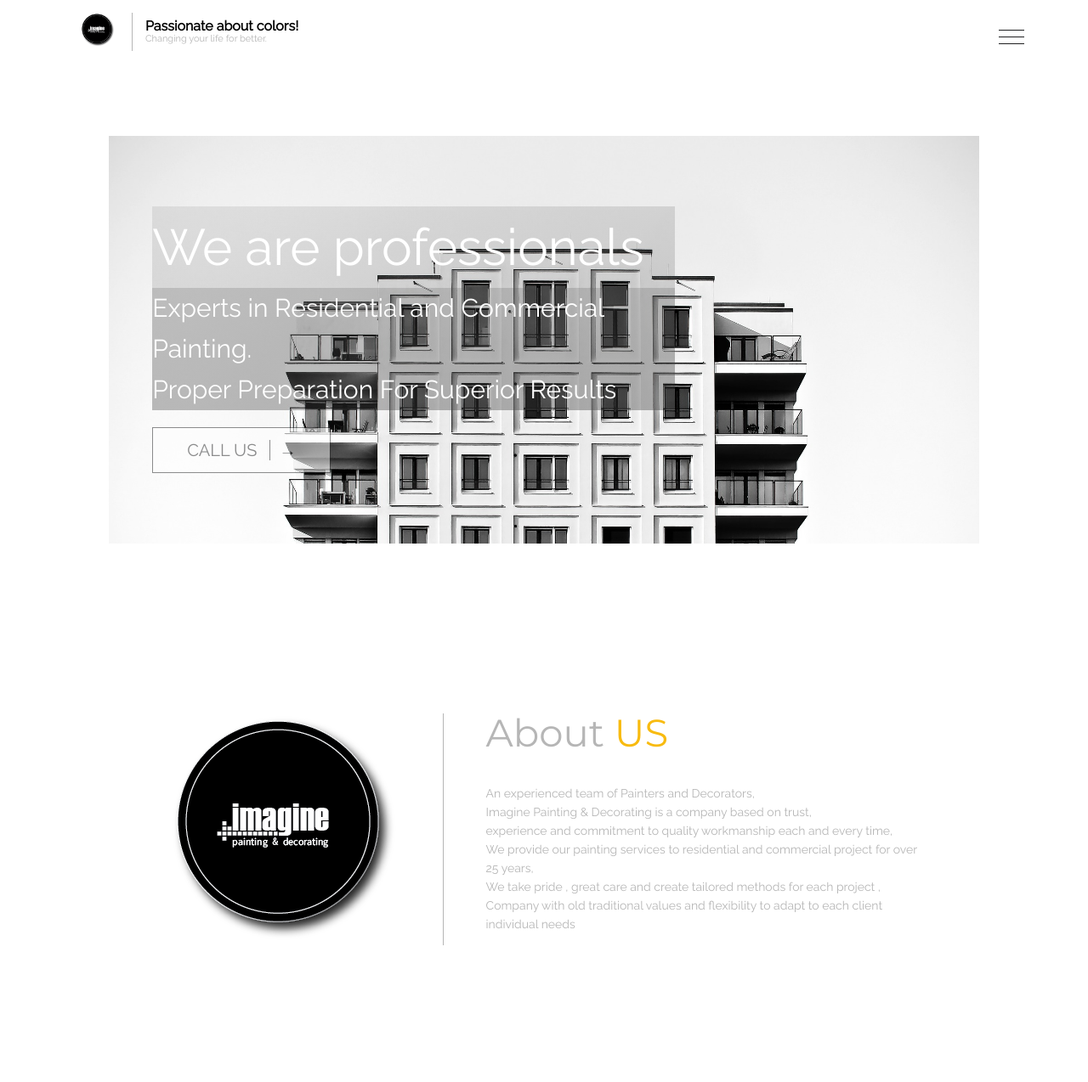
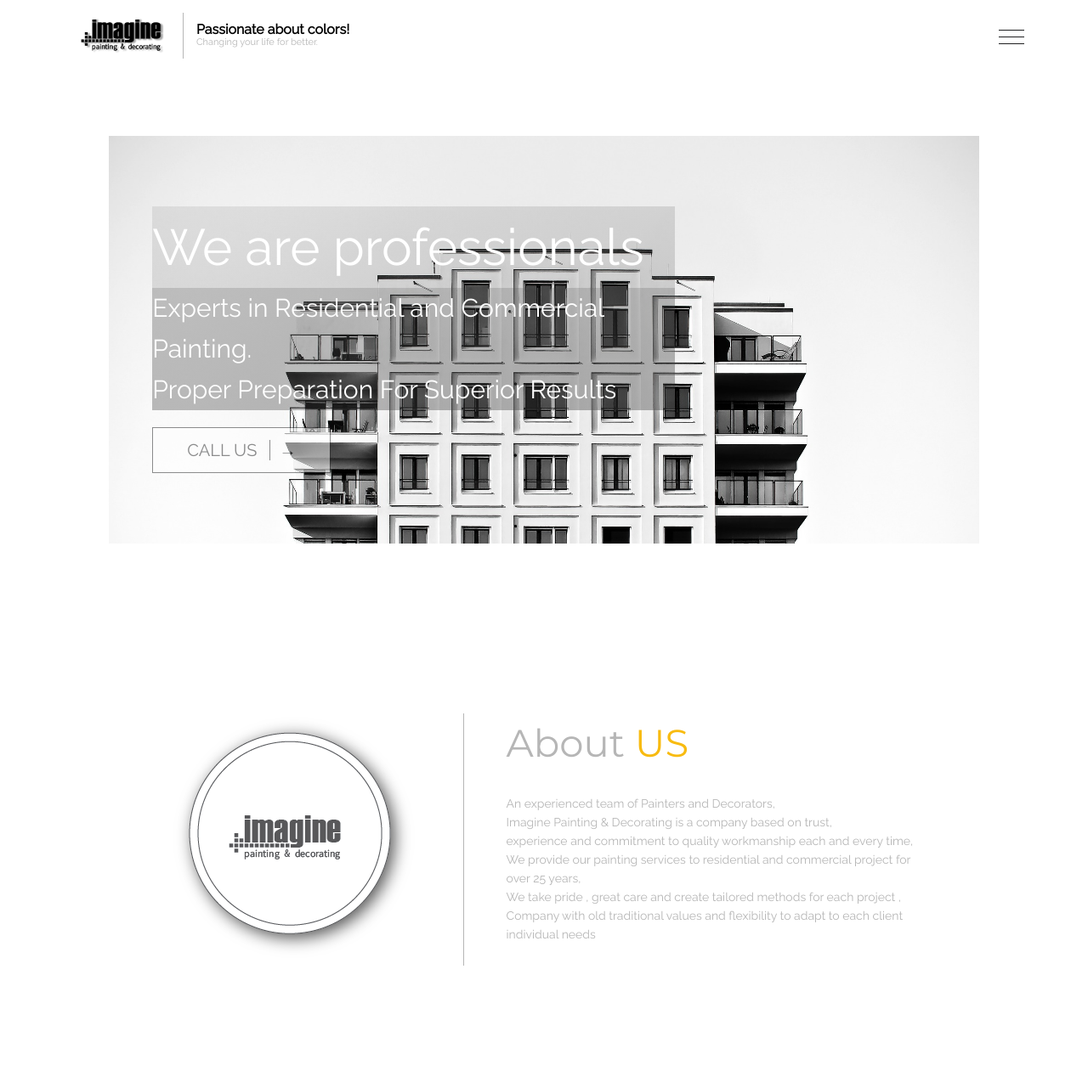
Before and after one commit to Qnio/web_project_imagine, a website: page index.html in a window 1280 px wide. Shown: the top 1274 px of the page at 85% size. Drawn offline with Linux system fonts and the light colour scheme.

Commit message:
changing logo to grey

```diff
--- a/index.html
+++ b/index.html
@@ -16,7 +16,7 @@
         <div class="navigation__brand">
           <div class="navigation__brand-logo">
               <img
-              src="img/logo.png"
+              src="img/logo_header.png"
               alt="Imagine Painting"
               class="small-logo"
             />
@@ -99,7 +99,7 @@
     <div class="about-container">
       <div class="about-container__picture">
         <img
-          src="img/logo.png"
+          src="img/imagine_logo_grey.png"
           alt="Imagine Painting"
           class="about-container__picture-img"
         />
--- a/sass/layout/_navigation.scss
+++ b/sass/layout/_navigation.scss
@@ -21,10 +21,10 @@
     }
 
     &-logo img {
-      max-width: 4rem;
-      max-height: 4rem;
+      max-width: 10rem;
+      max-height: 5rem;
 
-      animation-name: rotateRight;
+      animation-name: moveInLeft;
       animation-duration: 1s;
     }
 
```
Also changed, not shown: css/style.css, img/imagine_logo_grey.png (added), img/imagine_logo_white.png (added), img/logo_header.png (added), 1 other file.
